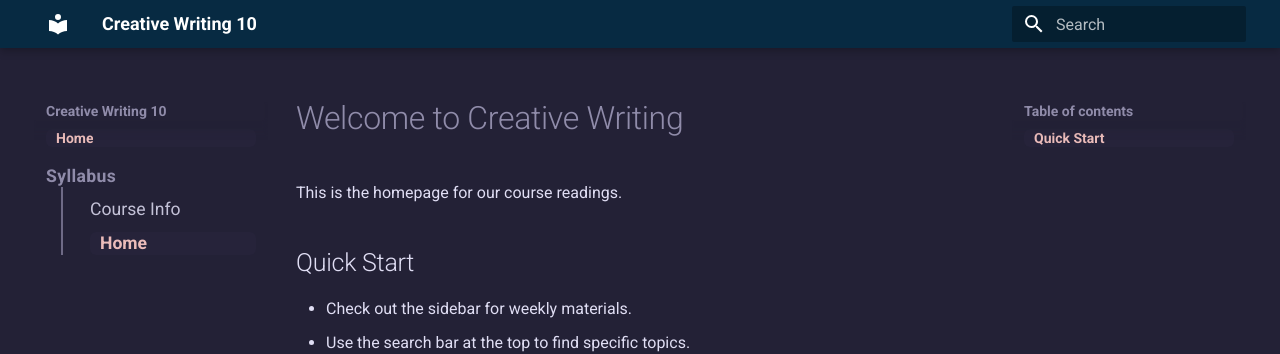
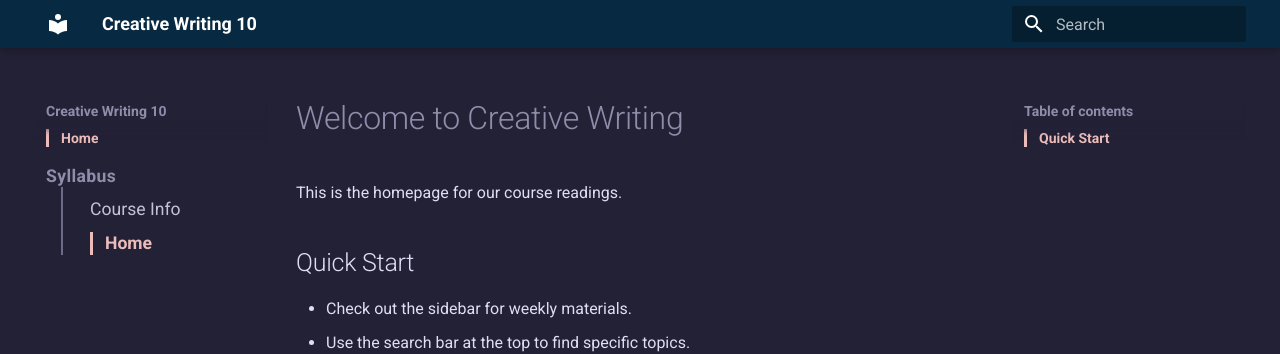
Before and after one commit to mickeybalili/cw10, an MkDocs documentation site: the page built from docs/index.md, in a window 1280 px wide. Shown: the top 354 px of the page. Built offline with MkDocs 1.6.1 and Material for MkDocs 9.7.7, drawn with Linux system fonts in a browser that asks for light colours.

Commit message:
Update extra.css

```diff
--- a/docs/stylesheets/extra.css
+++ b/docs/stylesheets/extra.css
@@ -50,13 +50,11 @@
   opacity: 1 !important;
 }
 
-/* Option A: Soft Highlight Box */
-.md-nav__link--active,
-.md-nav__link--active:hover {
-  color: #ebbcba !important;            /* Bright text color (Salmon Pink) */
-  background-color: #26233a !important; /* Slightly lighter dark background box */
+/* Option B: Left Accent Bar */
+.md-nav__link--active {
+  color: #ebbcba !important;            /* Bright text color */
   font-weight: 600 !important;
-  border-radius: 6px;
-  padding-left: 0.5rem !important;
+  border-left: 3px solid #ebbcba !important; /* Bright vertical bar on the left */
+  padding-left: 0.6rem !important;
   opacity: 1 !important;
 }
```
